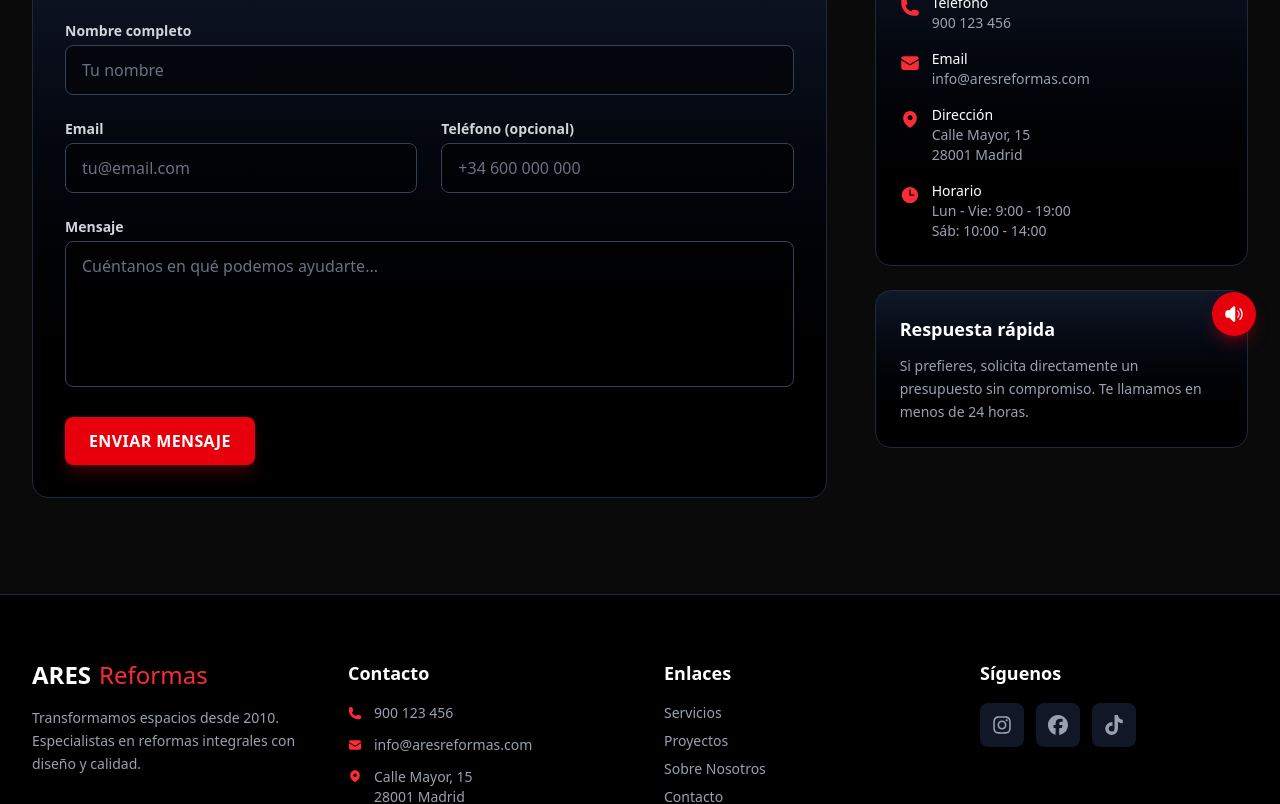
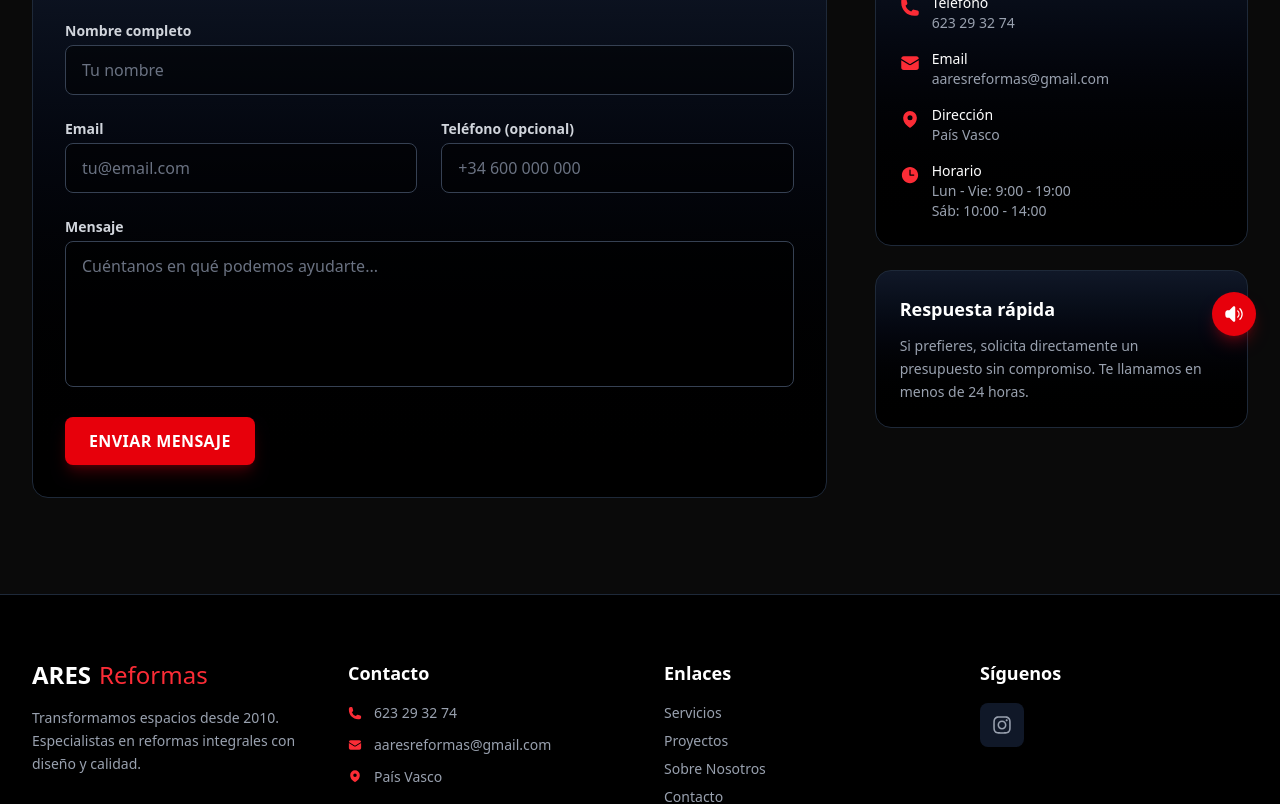
Before and after one commit to santos878/Ares-reformas, a Next.js app: page /contacto in a window 1280 px wide. Shown: the part 440-1244 px from the top of the page. Built offline with nearby package versions, Linux system fonts and the light colour scheme.

Commit message:
Update: real contact info, SEO URLs

```diff
--- a/src/app/contacto/page.tsx
+++ b/src/app/contacto/page.tsx
@@ -39,25 +39,25 @@ export default function ContactoPage() {
               <div className="p-6 rounded-2xl bg-gradient-to-b from-gray-900 to-black border border-gray-800">
                 <h3 className="text-lg font-bold text-white mb-4">Información de contacto</h3>
                 <div className="space-y-4">
-                  <a href="tel:+34900123456" className="flex items-start gap-3 text-gray-400 hover:text-red-400 transition-colors">
+                  <a href="tel:+34623293274" className="flex items-start gap-3 text-gray-400 hover:text-red-400 transition-colors">
                     <HiPhone className="text-red-500 mt-1 flex-shrink-0" size={20} />
                     <div>
                       <p className="text-sm font-medium text-white">Teléfono</p>
-                      <p className="text-sm">900 123 456</p>
+                      <p className="text-sm">623 29 32 74</p>
                     </div>
                   </a>
-                  <a href="mailto:info@aresreformas.com" className="flex items-start gap-3 text-gray-400 hover:text-red-400 transition-colors">
+                  <a href="mailto:aaresreformas@gmail.com" className="flex items-start gap-3 text-gray-400 hover:text-red-400 transition-colors">
                     <HiEnvelope className="text-red-500 mt-1 flex-shrink-0" size={20} />
                     <div>
                       <p className="text-sm font-medium text-white">Email</p>
-                      <p className="text-sm">info@aresreformas.com</p>
+                      <p className="text-sm">aaresreformas@gmail.com</p>
                     </div>
                   </a>
                   <div className="flex items-start gap-3 text-gray-400">
                     <HiMapPin className="text-red-500 mt-1 flex-shrink-0" size={20} />
                     <div>
                       <p className="text-sm font-medium text-white">Dirección</p>
-                      <p className="text-sm">Calle Mayor, 15<br />28001 Madrid</p>
+                      <p className="text-sm">País Vasco</p>
                     </div>
                   </div>
                   <div className="flex items-start gap-3 text-gray-400">
--- a/src/app/layout.tsx
+++ b/src/app/layout.tsx
@@ -19,13 +19,13 @@ const montserrat = Montserrat({
 
 export const metadata: Metadata = {
   title: {
-    default: "Ares Reformas | Reformas Integrales en Madrid",
+    default: "Ares Reformas | Reformas Integrales en País Vasco",
     template: "%s | Ares Reformas",
   },
   description:
-    "Empresa de reformas integrales en Madrid. Transformamos hogares y locales con diseño, calidad y profesionalidad. Solicita presupuesto gratuito.",
+    "Empresa de reformas integrales en País Vasco. Transformamos hogares y locales con diseño, calidad y profesionalidad. Solicita presupuesto gratuito.",
   keywords: [
-    "reformas Madrid",
+    "reformas País Vasco",
     "reformas integrales",
     "empresa de reformas",
     "cocinas",
@@ -36,15 +36,14 @@ export const metadata: Metadata = {
   authors: [{ name: "Ares Reformas" }],
   creator: "Ares Reformas",
   publisher: "Ares Reformas",
-  metadataBase: new URL("https://aresreformas.com"),
+  metadataBase: new URL("https://ares-reformas.vercel.app"),
   openGraph: {
     type: "website",
     locale: "es_ES",
     siteName: "Ares Reformas",
-    title: "Ares Reformas | Reformas Integrales en Madrid",
+    title: "Ares Reformas | Reformas Integrales en País Vasco",
     description:
       "Transformamos hogares y locales con diseño, calidad y profesionalidad.",
-    images: [{ url: "/og-image.jpg", width: 1200, height: 630 }],
   },
   twitter: {
     card: "summary_large_image",
@@ -75,7 +74,7 @@ export default function RootLayout({
       className={`${inter.variable} ${montserrat.variable} h-full antialiased`}
     >
       <head>
-        <link rel="canonical" href="https://aresreformas.com" />
+        <link rel="canonical" href="https://ares-reformas.vercel.app" />
         <meta name="theme-color" content="#0a0a0a" />
       </head>
       <body className="min-h-full flex flex-col bg-[#0a0a0a] text-white">
--- a/src/components/Footer.tsx
+++ b/src/components/Footer.tsx
@@ -25,17 +25,17 @@ export function Footer() {
           <AnimatedSection delay={0.1}>
             <h3 className="text-white font-bold text-lg mb-4">Contacto</h3>
             <div className="space-y-3">
-              <a href="tel:+34900123456" className="flex items-center gap-3 text-gray-400 hover:text-red-400 transition-colors text-sm">
+              <a href="tel:+34623293274" className="flex items-center gap-3 text-gray-400 hover:text-red-400 transition-colors text-sm">
                 <HiPhone className="text-red-500 flex-shrink-0" />
-                900 123 456
+                623 29 32 74
               </a>
-              <a href="mailto:info@aresreformas.com" className="flex items-center gap-3 text-gray-400 hover:text-red-400 transition-colors text-sm">
+              <a href="mailto:aaresreformas@gmail.com" className="flex items-center gap-3 text-gray-400 hover:text-red-400 transition-colors text-sm">
                 <HiEnvelope className="text-red-500 flex-shrink-0" />
-                info@aresreformas.com
+                aaresreformas@gmail.com
               </a>
               <div className="flex items-start gap-3 text-gray-400 text-sm">
                 <HiMapPin className="text-red-500 flex-shrink-0 mt-0.5" />
-                <span>Calle Mayor, 15<br />28001 Madrid</span>
+                <span>País Vasco</span>
               </div>
             </div>
           </AnimatedSection>
@@ -64,14 +64,8 @@ export function Footer() {
           <AnimatedSection delay={0.3}>
             <h3 className="text-white font-bold text-lg mb-4">Síguenos</h3>
             <div className="flex gap-3">
-              <a href="https://instagram.com" target="_blank" rel="noopener noreferrer" className="p-3 bg-gray-900 hover:bg-red-600 rounded-lg text-gray-400 hover:text-white transition-all">
+              <a href="https://instagram.com/ares_reformas" target="_blank" rel="noopener noreferrer" className="p-3 bg-gray-900 hover:bg-red-600 rounded-lg text-gray-400 hover:text-white transition-all">
                 <FaInstagram size={20} />
-              </a>
-              <a href="https://facebook.com" target="_blank" rel="noopener noreferrer" className="p-3 bg-gray-900 hover:bg-red-600 rounded-lg text-gray-400 hover:text-white transition-all">
-                <FaFacebook size={20} />
-              </a>
-              <a href="https://tiktok.com" target="_blank" rel="noopener noreferrer" className="p-3 bg-gray-900 hover:bg-red-600 rounded-lg text-gray-400 hover:text-white transition-all">
-                <FaTiktok size={20} />
               </a>
             </div>
           </AnimatedSection>
```
Also changed, not shown: public/robots.txt, 1 other file (tests, documents, lock files or other folders).
